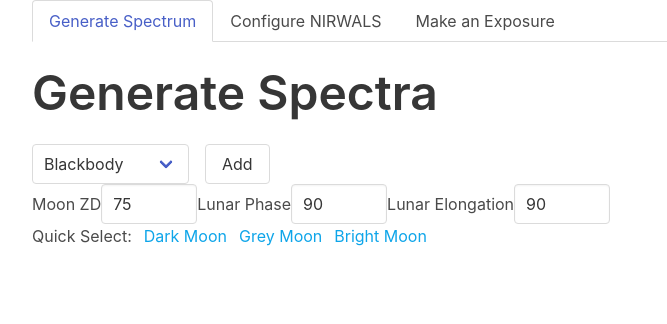
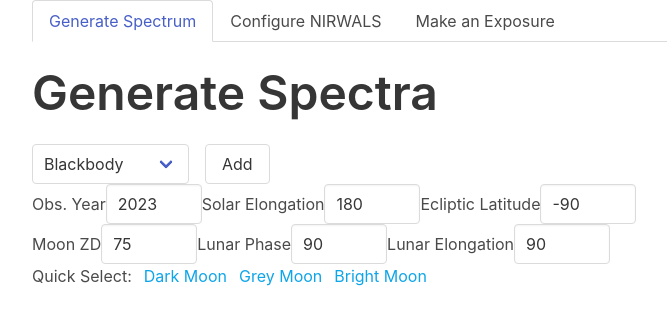
Before and after one commit to saltastroops/nir-simulator, a React (Vite) app in the folder react/: page / in a window 1280 px wide. Shown: the top 324 px of the page, without its empty margins (32-699 px from the left). Built offline with nearby package versions, Linux system fonts and the light colour scheme; the HTML template or start-up script is replaced by a standard one.

Commit message:
Add solar items

```diff
--- a/react/src/components/Simulator.tsx
+++ b/react/src/components/Simulator.tsx
@@ -1,15 +1,17 @@
 import { useState } from "react";
 import { SpectrumGenerationTab } from "./spectrum/SpectrumGenerationTab";
 import { Exposure } from "./exposure/Exposure";
-import { TelescopeConfigure } from "./configure/TelescopeConfigure.tsx";
-import { SimulationSetup } from "../types.js";
-import { Moon } from "./spectrum/MoonPanel.tsx";
+import { TelescopeConfigure } from "./configure/TelescopeConfigure";
+import { SimulationSetup } from "../types";
+import { Moon } from "./spectrum/MoonPanel";
+import { Sun } from "./spectrum/SunPanel";
 
 export function Simulator() {
   const [activeIndex, setActiveIndex] = useState(1);
 
   const [setup, setSetup] = useState<SimulationSetup>({
     source: { type: "Point", spectrum: [] },
+    sun: new Sun(),
     moon: new Moon(),
   });
 
@@ -48,6 +50,7 @@ export function Simulator() {
       {activeIndex === 1 && (
         <SpectrumGenerationTab
           source={setup.source}
+          sun={setup.sun}
           moon={setup.moon}
           updateSetup={updateSetup}
         />
--- a/react/src/components/spectrum/SpectrumGenerationTab.tsx
+++ b/react/src/components/spectrum/SpectrumGenerationTab.tsx
@@ -1,14 +1,21 @@
 import SourceForm from "./SourceForm";
 import { Source } from "../../types";
 import MoonPanel, { Moon } from "./MoonPanel.tsx";
+import SunPanel, { Sun } from "./SunPanel.tsx";
 
 interface Props {
   source: Source;
+  sun: Sun;
   moon: Moon;
   updateSetup: (property: string, value: any) => void;
 }
 
-export function SpectrumGenerationTab({ source, moon, updateSetup }: Props) {
+export function SpectrumGenerationTab({
+  source,
+  sun,
+  moon,
+  updateSetup,
+}: Props) {
   return (
     <div>
       <h1 className="title is-1">Generate Spectra</h1>
@@ -16,6 +23,7 @@ export function SpectrumGenerationTab({ source, moon, updateSetup }: Props) {
         source={source}
         update={(source: Source) => updateSetup("source", source)}
       />
+      <SunPanel sun={sun} update={(sun: Sun) => updateSetup("sun", sun)} />
       <MoonPanel
         moon={moon}
         update={(moon: Moon) => updateSetup("moon", moon)}
--- /dev/null
+++ b/react/src/components/spectrum/SunPanel.tsx
@@ -0,0 +1,138 @@
+interface SunParameters {
+  year: string;
+  solarElongation: string;
+  eclipticLatitude: string;
+}
+
+export class Sun {
+  public parameters: SunParameters = {
+    year: "" + new Date().getFullYear(),
+    solarElongation: "180",
+    eclipticLatitude: "-90",
+  };
+
+  public constructor(parameters?: SunParameters) {
+    if (parameters) {
+      this.parameters = parameters;
+    }
+  }
+
+  public errors = () => {
+    const parameters = this.typedParameters();
+    const errors: Record<string, string> = {};
+
+    // year
+    const year = parameters.year;
+    // if the string value of the year is a float, the parsed value is nonetheless an
+    // integer (as parseInt is used); so we have to explicitly check whether the
+    // string value is indeed an integer
+    const isYearInteger = Number.isInteger(parseFloat(this.parameters.year));
+    const minYear = 2005;
+    const maxYear = 2100;
+    if (!isYearInteger || year < minYear || year > maxYear) {
+      errors.year = `The year must be an integer between ${minYear} and ${maxYear}.`;
+    }
+
+    // solar elongation
+    const solarElongation = parameters.solarElongation;
+    const minSolarElongation = 0;
+    const maxSolarElongation = 180;
+    if (
+      Number.isNaN(solarElongation) ||
+      solarElongation < minSolarElongation ||
+      solarElongation > maxSolarElongation
+    ) {
+      errors.solarElongation = `The solar elongation must be a number between ${minSolarElongation} and ${maxSolarElongation}.`;
+    }
+
+    // ecliptic latitude
+    const eclipticLatitude = parameters.eclipticLatitude;
+    const minEclipticLatitude = -90;
+    const maxEclipticLatitude = 90;
+    if (
+      Number.isNaN(eclipticLatitude) ||
+      eclipticLatitude < minEclipticLatitude ||
+      eclipticLatitude > maxEclipticLatitude
+    ) {
+      errors.eclipticLatitude = `The ecliptic latitude must be a number between ${minEclipticLatitude} and ${maxEclipticLatitude}.`;
+    }
+
+    return errors;
+  };
+
+  public typedParameters = () => ({
+    year: parseInt(this.parameters.year, 10),
+    solarElongation: parseFloat(this.parameters.solarElongation),
+    eclipticLatitude: parseFloat(this.parameters.eclipticLatitude),
+  });
+
+  public hasErrors = () => {
+    return Object.keys(this.errors()).length > 0;
+  };
+}
+
+interface Props {
+  sun: Sun;
+  update: (sun: Sun) => void;
+}
+
+export default function SunPanel({ sun, update }: Props) {
+  const parameters = sun.parameters;
+  const errors = sun.errors();
+
+  const updateParameter = (parameter: string, newValue: string) => {
+    update(
+      new Sun({
+        ...parameters,
+        [parameter]: newValue,
+      }),
+    );
+  };
+
+  return (
+    <div>
+      <div className="flex items-center">
+        {/* year */}
+        <label htmlFor="observation-year">Obs. Year</label>
+        <input
+          id="observation-year"
+          className="input w-24"
+          value={parameters.year}
+          onChange={(event) => updateParameter("year", event.target.value)}
+        />
+
+        {/* solar elongation */}
+        <label htmlFor="solar-elongation">Solar Elongation</label>
+        <input
+          id="solar-elongation"
+          className="input w-24"
+          value={parameters.solarElongation}
+          onChange={(event) =>
+            updateParameter("solarElongation", event.target.value)
+          }
+        />
+
+        {/* ecliptic latitude */}
+        <label htmlFor="ecliptioc-latitude">Ecliptic Latitude</label>
+        <input
+          id="ecliptic-latitude"
+          className="input w-24"
+          value={parameters.eclipticLatitude}
+          onChange={(event) =>
+            updateParameter("eclipticLatitude", event.target.value)
+          }
+        />
+      </div>
+
+      {/* errors */}
+      {sun.hasErrors() && (
+        <div>
+          {["year", "solarElongation", "eclipticLatitude"].map(
+            (key) =>
+              errors[key] && <div className="text-red-700">{errors[key]}</div>,
+          )}
+        </div>
+      )}
+    </div>
+  );
+}
--- a/react/src/types.ts
+++ b/react/src/types.ts
@@ -1,4 +1,5 @@
 import { Moon } from "./components/spectrum/MoonPanel.tsx";
+import { Sun } from "./components/spectrum/SunPanel.tsx";
 
 export type SpectrumType =
   | "Blackbody"
@@ -22,5 +23,6 @@ export interface Source {
 
 export interface SimulationSetup {
   source: Source;
+  sun: Sun;
   moon: Moon;
 }
```
